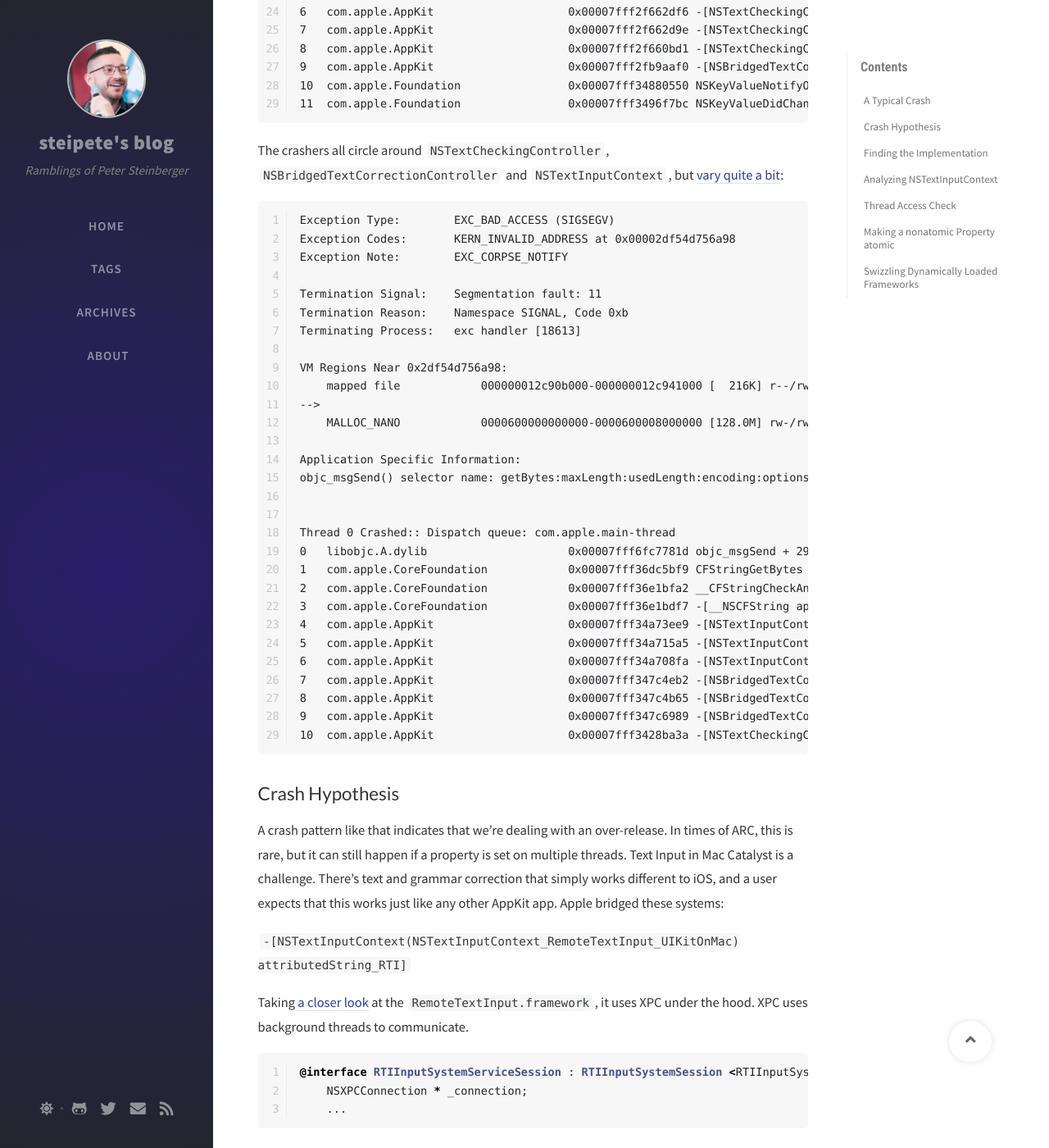
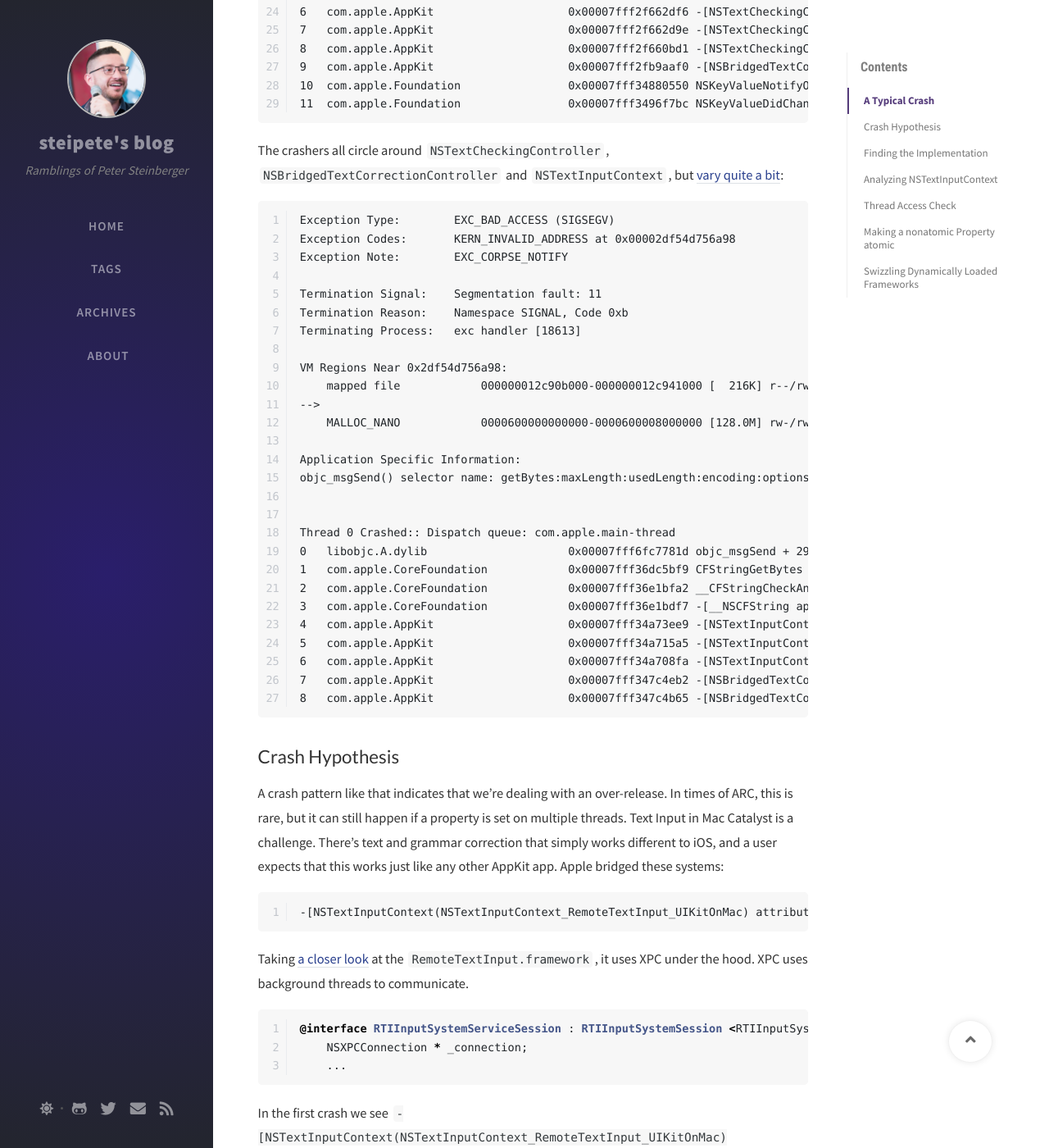
Before and after one commit to steipete/steipete.com, a Jekyll site: the page built from _posts/2020-05-30-mac-catalyst-crash-hunt.md, in a window 1280 px wide and 1400 px high, scrolled down 963 px. Shown: the whole window at 82% size. Built offline with Jekyll 4.4.1, drawn with Linux system fonts in a browser that asks for light colours; nearby versions of some CDN libraries; comment, search, counter and statistics services are not loaded.

````diff
--- a/_posts/2020-05-30-mac-catalyst-crash-hunt.md
+++ b/_posts/2020-05-30-mac-catalyst-crash-hunt.md
@@ -78,16 +78,15 @@
 6   com.apple.AppKit              	0x00007fff34a708fa -[NSTextInputContext attributedString] + 146
 7   com.apple.AppKit              	0x00007fff347c4eb2 -[NSBridgedTextCorrectionController string] + 22
 8   com.apple.AppKit              	0x00007fff347c4b65 -[NSBridgedTextCorrectionController adjustAnnotationStringLength] + 34
-9   com.apple.AppKit              	0x00007fff347c6989 -[NSBridgedTextCorrectionController annotatedSubstringForProposedRange:actualRange:] + 2129
-10  com.apple.AppKit              	0x00007fff3428ba3a -[NSTextCheckingController annotatedSubstringForProposedRange:wrap:completionHandler:failureHandler:] + 445
 ```
 
 ## Crash Hypothesis
 
 A crash pattern like that indicates that we're dealing with an over-release. In times of ARC, this is rare, but it can still happen if a property is set on multiple threads. Text Input in Mac Catalyst is a challenge. There's text and grammar correction that simply works different to iOS, and a user expects that this works just like any other AppKit app. Apple bridged these systems:
 
-`-[NSTextInputContext(NSTextInputContext_RemoteTextInput_UIKitOnMac) attributedString_RTI]
-`
+```
+-[NSTextInputContext(NSTextInputContext_RemoteTextInput_UIKitOnMac) attributedString_RTI]
+```
 
 Taking [a closer look](https://github.com/nst/iOS-Runtime-Headers/blob/master/PrivateFrameworks/RemoteTextInput.framework/RTIInputSystemServiceSession.h) at the `RemoteTextInput.framework`, it uses XPC under the hood. XPC uses background threads to communicate.
 
````
